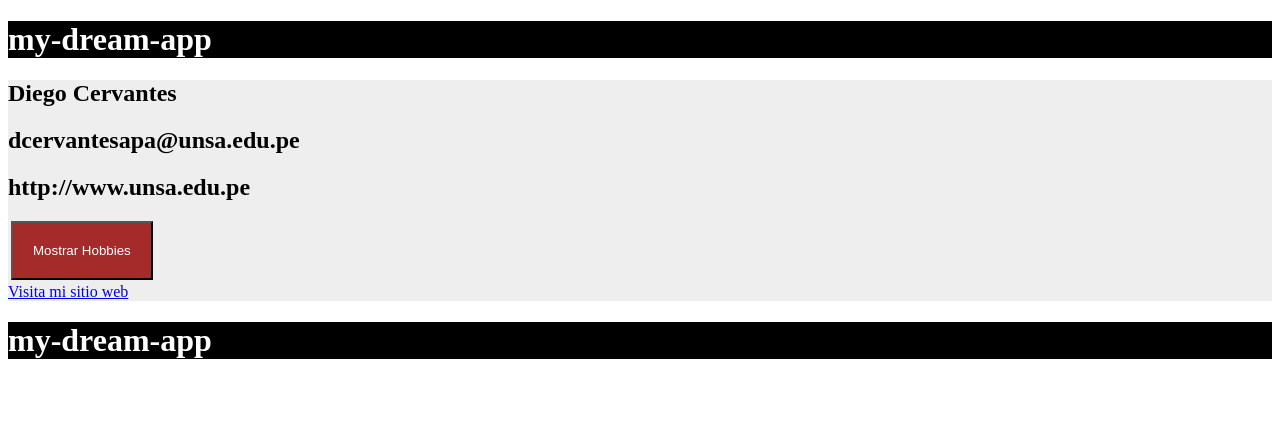
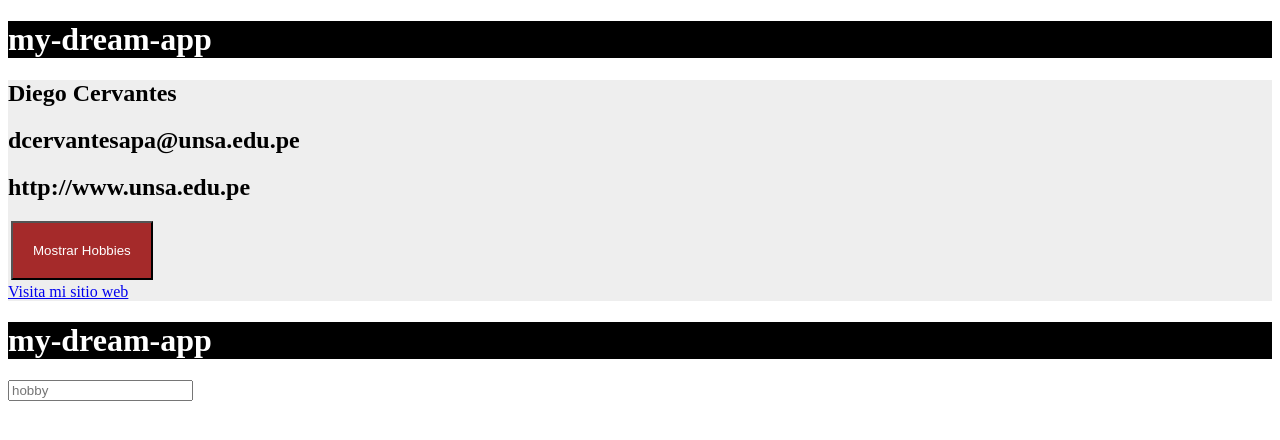
Before and after one commit to Aristides-1/PWEB2-TEORIA, an Angular app in the folder avanceGitAngular/proyectoAngular/my-dream-app/: page / in a window 1280 px wide. Shown: the top 440 px of the page. Built offline with nearby package versions, Linux system fonts and the light colour scheme.

Commit message:
añadiendo form "NewHobby"

```diff
--- a/avanceGitAngular/proyectoAngular/my-dream-app/src/app/app.component.html
+++ b/avanceGitAngular/proyectoAngular/my-dream-app/src/app/app.component.html
@@ -21,3 +21,7 @@
 <div class="black">
   <h1> {{ title }} </h1>
 </div>
+
+<form (submit)="newHobby(hobby)">
+  <input #hobby type="text" placeholder="hobby">
+</form>
```
